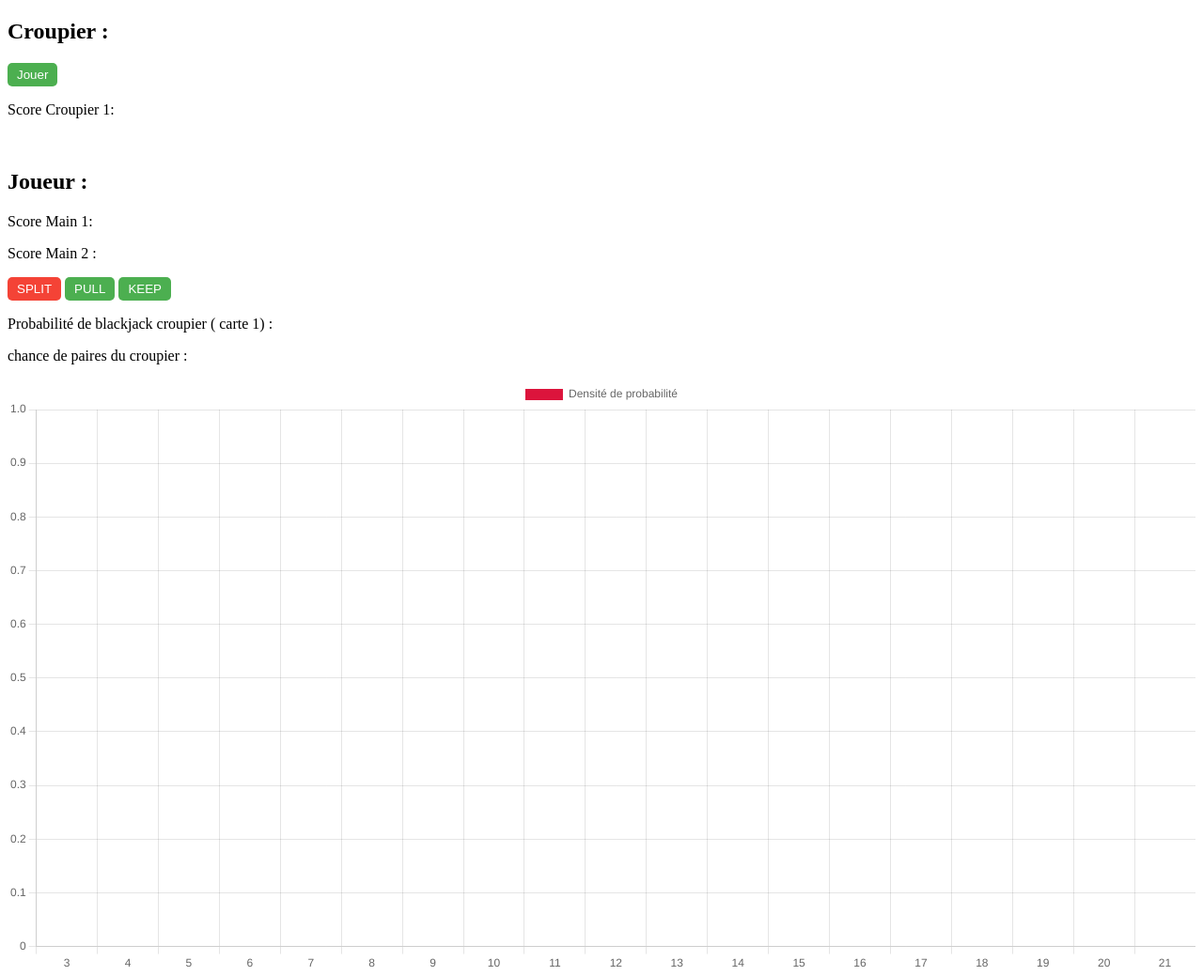
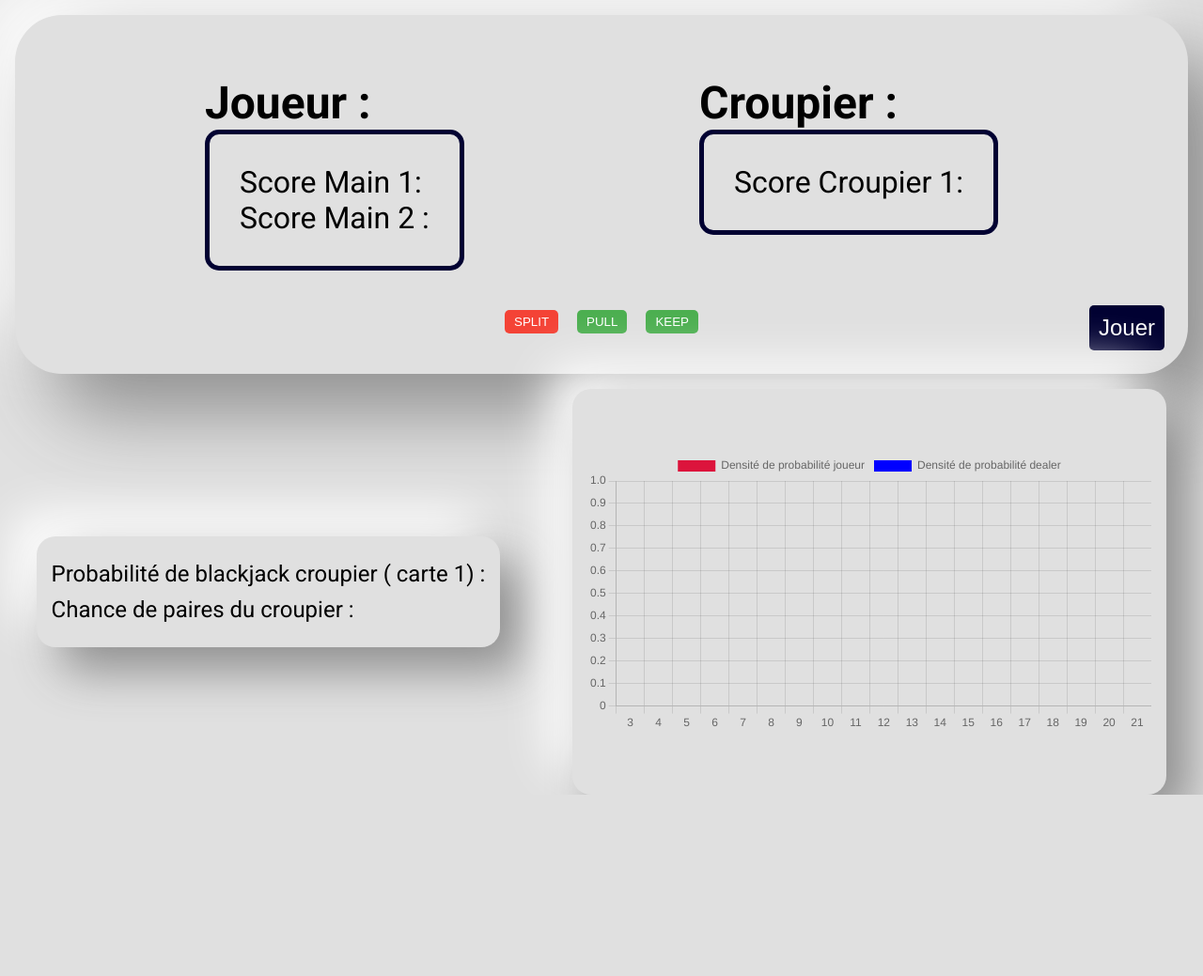
Before and after one commit to Rousssse/projet_blackjack, a plain HTML site: page index.html in a window 1280 px wide. Shown: the whole page at 94% size. After the commit the page ends 846 px from the top, so only its background shows below. Drawn offline with nearby package versions, Linux system fonts and the light colour scheme.

Commit message:
un peu de style

```diff
--- a/index.html
+++ b/index.html
@@ -1,48 +1,68 @@
 <!DOCTYPE html>
 <html lang="en">
+
 <head>
     <meta charset="UTF-8">
     <meta http-equiv="X-UA-Compatible" content="IE=edge">
     <meta name="viewport" content="width=device-width, initial-scale=1.0">
     <title>Document</title>
     <link rel="stylesheet" href="style.css">
+    <link rel="preconnect" href="https://fonts.googleapis.com">
+<link rel="preconnect" href="https://fonts.gstatic.com" crossorigin>
+<link href="https://fonts.googleapis.com/css2?family=Roboto:ital,wght@0,400;0,500;0,700;1,400;1,500;1,700&display=swap" rel="stylesheet">
 </head>
+
 <body>
+
+    <div class="game-info">
+        <div class="players">
+        <div class="joueur">
+            <h2>Joueur : </h2>
+            <div class="info">
+                <b><div id="player-cards"></div>
+                <div id="second-cards"></div></b>
+                <div>
+                    <p>Score Main 1: <b id="player-score"></b></p>
+                    <p>Score Main 2 : <b id="second-score"></b></p>
+                </div>
+            </div>
+        </div>
+
+        <div class="croupier">
             <h2>Croupier :</h2>
-<button id="draw"> Jouer</button>
+            <div class="info">
+
             <div id="dealer-cards"></div>
-<p> Score Croupier 1:</p>
-<div id="dealer-score"></div>
-<br>
-<h2> Joueur : </h2>
-<div id="player-cards"></div>
-<div id="second-cards"></div>
-<div>
-<p> Score  Main 1:</p>
-<div id="player-score"></div>
-<p>  Score Main 2 :</p>
-<div id="second-score"></div>
+            <p>Score Croupier 1: <b id="dealer-score"></b></p>
+            </div>
+        </div>
+        </div>
+        <div class="action">
+            <button id="split">SPLIT</button>
+            <button id="pull">PULL</button>
+            <button id="keep">KEEP</button>
+        </div>
+
+        <button id="draw">Jouer</button>
+
     </div>
 
 
-
-<button id="split">SPLIT</button>
-<button id="pull">PULL</button>
-<button id="keep">KEEP</button>
     <!-- <button id="double">DOUBLE</button> -->
-
-<p> Probabilité de blackjack croupier ( carte 1) : </p>
+    <div class="stats-section">
+        <div class="stats">
+            <p>Probabilité de blackjack croupier ( carte 1) : </p>
             <div id="blackjack"></div>
-<p> chance de paires du croupier : </p>
+            <p>Chance de paires du croupier : </p>
             <div id="paires"></div>
-<canvas id="barCanvas" aria-lavel="chart" role="img"></canvas>
+        </div>
+        <div class="chart-container" style="position:relative; width:600px; height:400px">
+            <canvas id="barCanvas" aria-label="chart"></canvas>
+        </div>
+    </div>
 
     <script src="https://cdnjs.cloudflare.com/ajax/libs/Chart.js/3.7.1/chart.min.js"></script>
     <script type="module" src="main.js"></script>
-
-<script>
-
-</script>
 </body>
 
 
--- a/main.js
+++ b/main.js
@@ -26,6 +26,8 @@ const playerCards = [];
 const playerHands = [];
 const drawnCards = [];
 const resultData = [0,0,0,0,0,0,0,0,0,0,0,0,0,0,0,0,0,0,0];
+const resultDataDealer = [0,0,0,0,0,0,0,0,0,0,0,0,0,0,0,0,0,0,0];
+
 let deck = [];
 let index = 0;
 const suits = ['♠ pique', '♥ coeur', '♦ carreau', '♣ trèfle'];
@@ -94,21 +96,31 @@ draw.addEventListener('click', () => {
   dealerCards.push(drawCard());
   playerCards.push(drawCard());
   resultData[parseInt(playerCards[0].value) + parseInt(playerCards[1].value)-3] +=1;
+
   console.log("resultData" , resultData);
   croupierBlackJack();
   CroupierPair();
   dealerCards.push(drawCard());
+
+  resultDataDealer[parseInt(dealerCards[0].value) + parseInt(dealerCards[1].value)-3] +=1;
+
   console.log(playerCards, "main joueur");
   console.log(dealerCards , "main dealer");
 
   const data = [];
+  const dataDealer = [];
 
   for (let x = 3; x <= 21; x += 1) {
     const valeur = loiNormal(x,resultData);
+    const valeurDealer = loiNormal(x,resultDataDealer);
     data.push({x : x, y: valeur});
+    dataDealer.push({x : x, y: valeur});
     console.log("La Loi normal "+ valeur);
     barChart.data.datasets[0].data[x-3] = valeur;
+    barChart.data.datasets[1].data[x-3] = valeurDealer;
+
   }
+
 
   barChart.update();
 
@@ -439,13 +451,22 @@ const barCanvas = document.getElementById("barCanvas")
 const labels = [3,4,5,6,7,8,9,10,11,12,13,14,15,16,17,18,19,20,21];
 const dataChart = {
   labels: labels,
-  datasets: [{
-    label: 'Densité de probabilité',
+  datasets: [
+  {
+    label: 'Densité de probabilité joueur',
     data: [],
     backgroundColor: [
       'crimson'
-    ]
-  }]
+    ],
+  },
+  {
+    label: 'Densité de probabilité dealer',
+    data: [],
+    backgroundColor: [
+      'blue'
+    ],
+  }
+]
 };
 const barChart = new Chart(barCanvas, {
   type: 'bar',
--- a/style.css
+++ b/style.css
@@ -1,13 +1,97 @@
+html,
+body {
+  margin: 0;
+  padding: 0;
+  font-family: "Roboto", sans-serif;
+  background-color: #e0e0e0;
+}
+
 button {
-    background-color: #4CAF50; /* Couleur de fond */
+  background-color: #4caf50; /* Couleur de fond */
   color: white; /* Couleur du texte */
   padding: 5px 10px; /* Espacement du texte à l'intérieur */
   border: none; /* Enlever la bordure */
   cursor: pointer; /* Ajouter un pointeur de souris au survol */
   border-radius: 5px; /* Ajouter un bord arrondi */
+  margin: 10px;
 }
 
 /* Style pour le bouton "SPLIT" */
 #split {
   background-color: #f44336; /* Changer la couleur de fond */
 }
+h2 {
+  margin: 0;
+}
+p {
+  margin: 0;
+}
+.game-info {
+  background-color: gray;
+  border-radius: 15px;
+  padding: 1rem;
+  margin: 1rem;
+  display: flex;
+  justify-content: center;
+  align-items: center;
+  flex-direction: column;
+  height: 350px;
+  position: relative;
+  border-radius: 50px;
+  background: #e0e0e0;
+  box-shadow: 41px 41px 82px #8f8f8f, -41px -41px 82px #ffffff;
+}
+.players {
+  display: flex;
+  justify-content: space-around;
+  width: 90%;
+  font-size: 2rem;
+}
+
+.joueur,
+.croupier {
+  margin: 1rem;
+  padding: 1rem;
+  border-radius: 10px;
+  display: flex;
+  flex-direction: column;
+}
+
+.info {
+  border: 5px solid rgb(1, 1, 50);
+  padding: 2rem;
+  border-radius: 15px;
+}
+.action {
+  display: flex;
+}
+#draw {
+  position: absolute;
+  bottom: 15px;
+  right: 15px;
+  padding: 10px;
+  font-size: 1.5rem;
+  background-color: rgb(1, 1, 50);
+}
+
+.stats-section {
+  display: flex;
+  justify-content: space-around;
+  align-items: center;
+}
+.stats,
+.chart-container {
+  border-radius: 20px;
+  background: #e0e0e0;
+  box-shadow: 25px 25px 50px #8f8f8f, -25px -25px 50px #ffffff;
+  padding: 1rem;
+}
+.stats p {
+  margin: 10px 0;
+  font-size: 1.5rem;
+}
+.chart-container {
+  display: flex;
+  justify-content: center;
+  align-items: center;
+}
```
Lines whose indentation alone changed are shown as unchanged.
